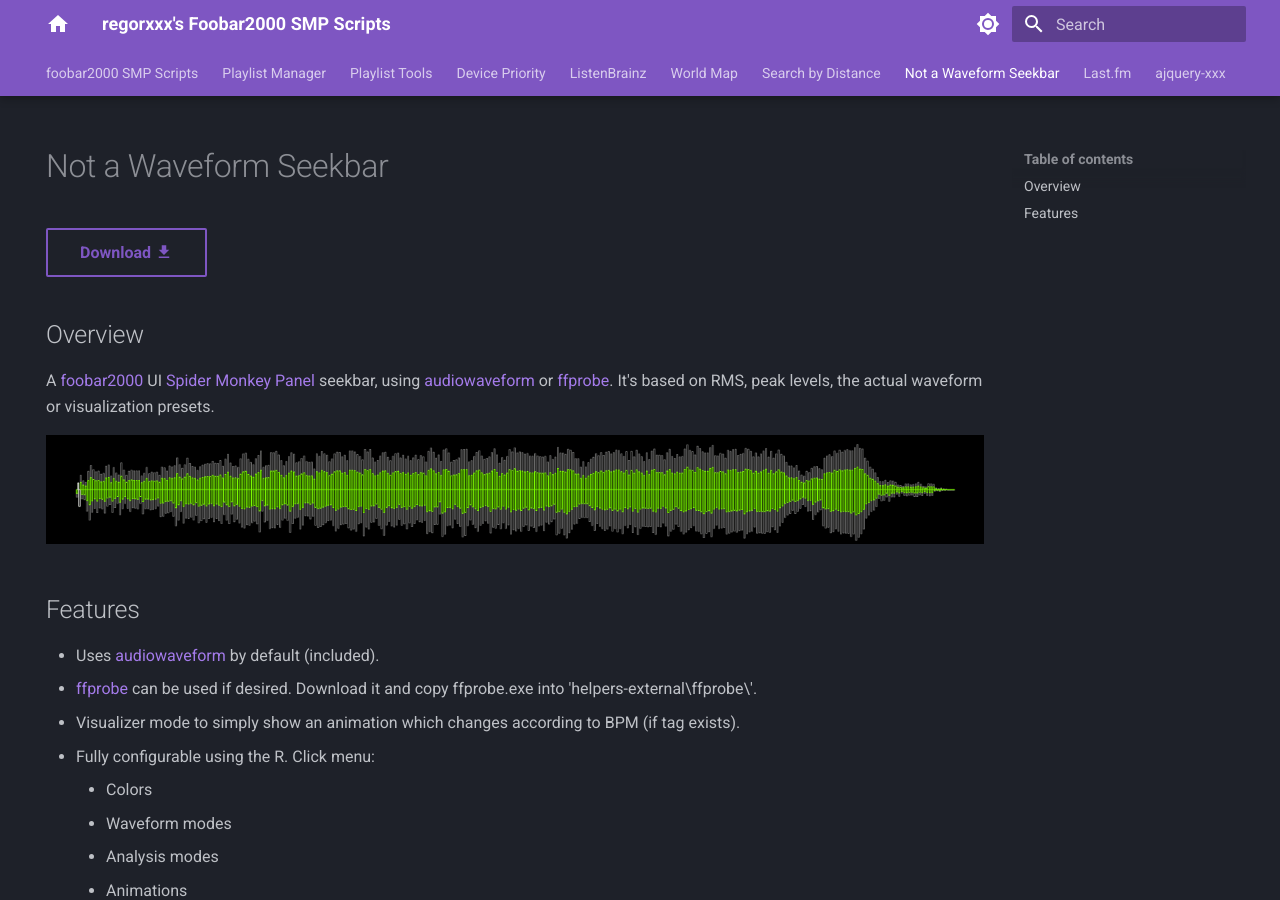
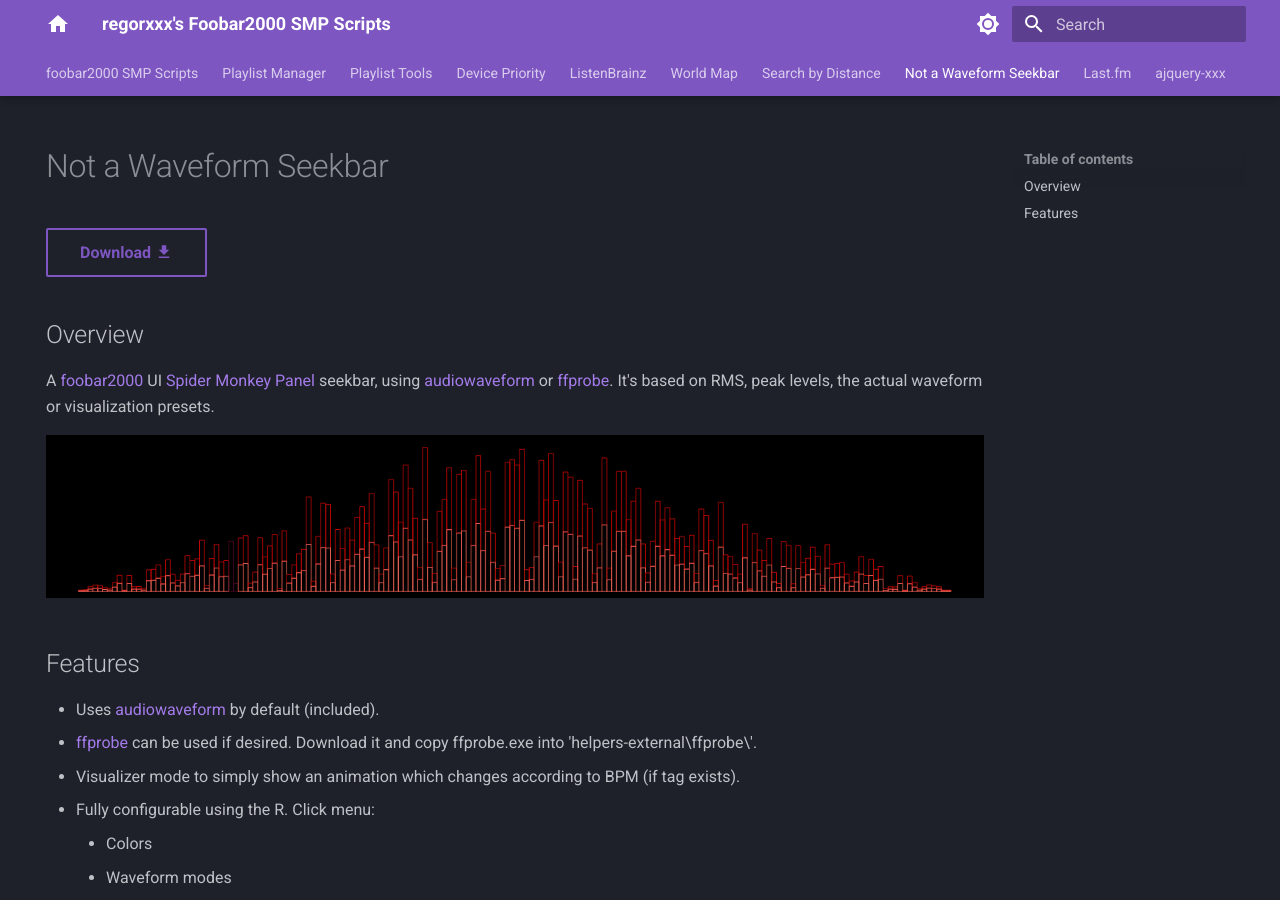
Before and after one commit to regorxxx/foobar2000-SMP.github.io, an MkDocs documentation site: the page built from docs/scripts/not-a-waveform-seekbar-smp.md, in a window 1280 px wide and 900 px high. Built offline with MkDocs 1.6.1 and Material for MkDocs 9.7.7, drawn with Linux system fonts in a browser that asks for light colours.

Commit message:
Changed image order.

```diff
--- a/docs/scripts/not-a-waveform-seekbar-smp.md
+++ b/docs/scripts/not-a-waveform-seekbar-smp.md
@@ -12,7 +12,7 @@
  seekbar, using [audiowaveform](https://github.com/bbc/audiowaveform) or [ffprobe](https://ffmpeg.org/ffprobe.html).
  It's based on RMS, peak levels, the actual waveform or visualization presets.
 
-![Seekbar with audiowaveform](../images/sk_01.gif)
+![Seekbar with visualizer](../images/sk_visualizer.gif)
 
 ## Features
 - Uses [audiowaveform](https://github.com/bbc/audiowaveform) by default (included).
@@ -25,7 +25,7 @@
 	- Animations
 	- Refresh rate (not recommended anything below 100 ms except on really modern CPUs)
 
-![Seekbar with visualizer](../images/sk_visualizer.gif)
+![Seekbar with audiowaveform](../images/sk_01.gif)
 
 ![Seekbar with ffprobe](../images/sk_02.gif)
 
```
